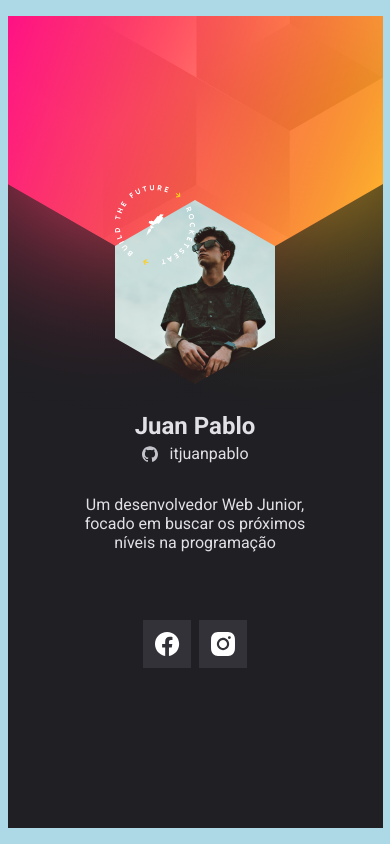
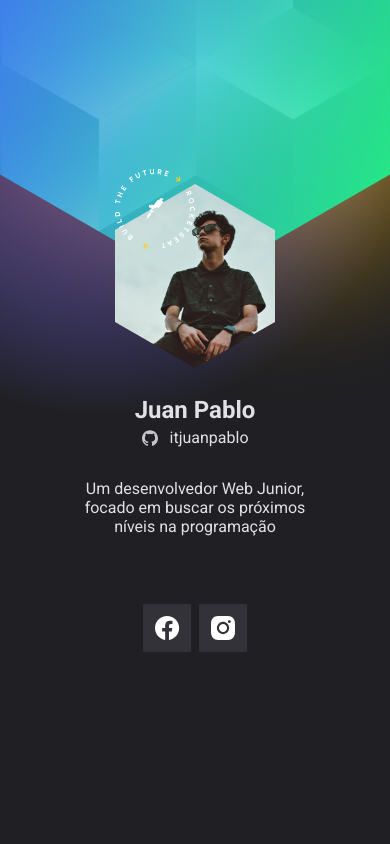
Before and after one commit to itjuanpablo/cracha-nlw-jp, a plain HTML site: page index.html in a window 390 px wide. Drawn offline with Linux system fonts and the light colour scheme; no server answers.

Commit message:
Ajustes background e responsivo

```diff
--- a/style.css
+++ b/style.css
@@ -20,9 +20,10 @@ body {
 }
 
 main {
-  background: url(images/background.svg);
-  width: 375px;
-  height: 812px;
+  background: url(images/background_2.svg) no-repeat center/cover;
+  width: 100vw;
+  min-height: 812px;
+  height: 100vh;
 
   color: var(--gray);
 }
```
